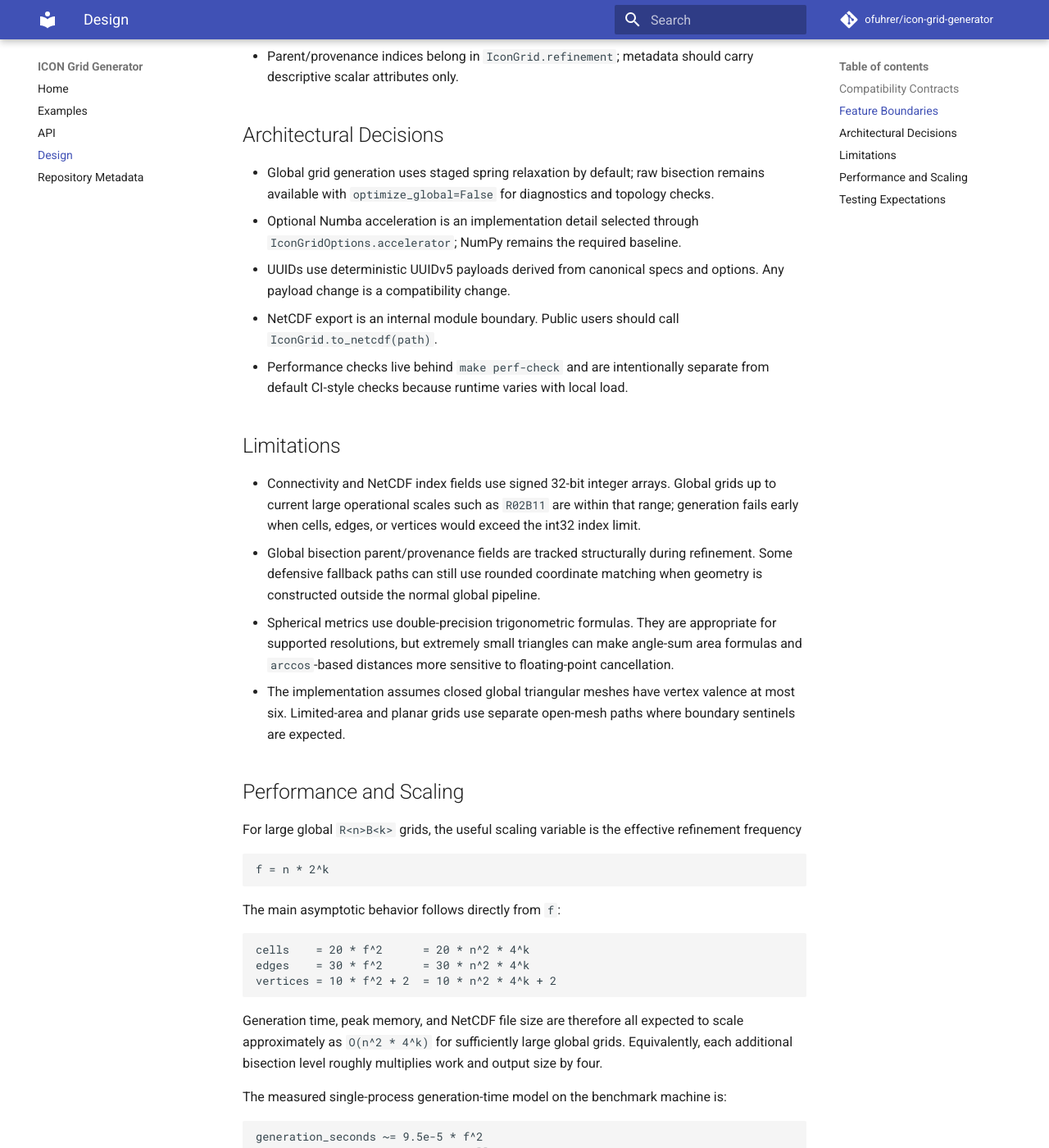
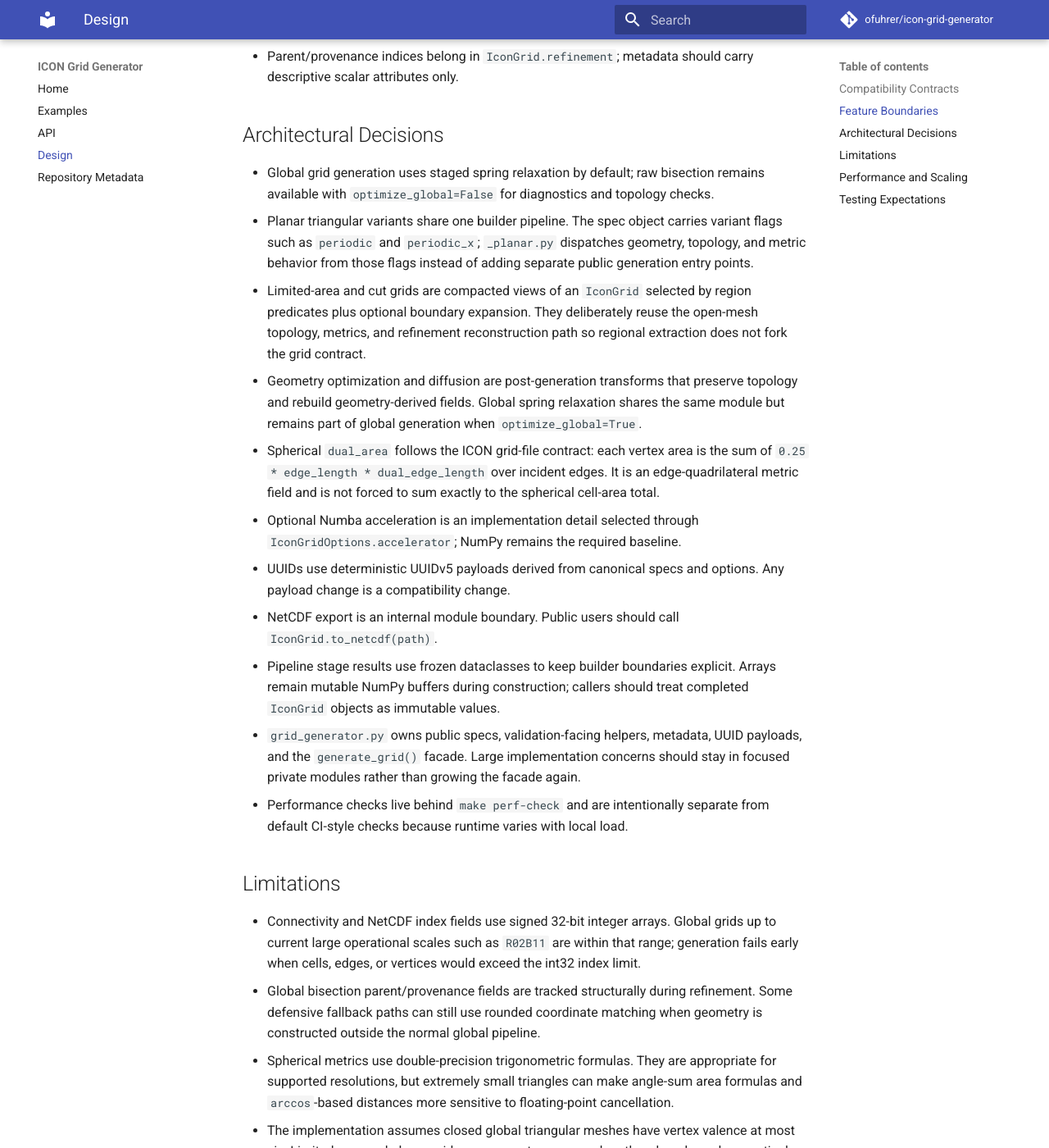
Before and after one commit to ofuhrer/icon-grid-generator, an MkDocs documentation site: the page built from docs/design.md, in a window 1280 px wide and 1400 px high, scrolled down 1048 px. Shown: the whole window at 82% size. Built offline with MkDocs 1.6.1 and Material for MkDocs 9.7.7, drawn with Linux system fonts in a browser that asks for light colours; comment, search, counter and statistics services are not loaded; some of the changed text lies outside the part shown.

Commit message:
Align spherical dual area metric contract
Signed-off-by: Oliver Fuhrer <oli@ginko.ch>

```diff
--- a/docs/design.md
+++ b/docs/design.md
@@ -44,12 +44,35 @@ deterministic pipeline:
 - Global grid generation uses staged spring relaxation by default; raw
   bisection remains available with `optimize_global=False` for diagnostics and
   topology checks.
+- Planar triangular variants share one builder pipeline. The spec object
+  carries variant flags such as `periodic` and `periodic_x`; `_planar.py`
+  dispatches geometry, topology, and metric behavior from those flags instead
+  of adding separate public generation entry points.
+- Limited-area and cut grids are compacted views of an `IconGrid` selected by
+  region predicates plus optional boundary expansion. They deliberately reuse
+  the open-mesh topology, metrics, and refinement reconstruction path so
+  regional extraction does not fork the grid contract.
+- Geometry optimization and diffusion are post-generation transforms that
+  preserve topology and rebuild geometry-derived fields. Global spring
+  relaxation shares the same module but remains part of global generation when
+  `optimize_global=True`.
+- Spherical `dual_area` follows the ICON grid-file contract: each vertex area
+  is the sum of `0.25 * edge_length * dual_edge_length` over incident edges.
+  It is an edge-quadrilateral metric field and is not forced to sum exactly to
+  the spherical cell-area total.
 - Optional Numba acceleration is an implementation detail selected through
   `IconGridOptions.accelerator`; NumPy remains the required baseline.
 - UUIDs use deterministic UUIDv5 payloads derived from canonical specs and
   options. Any payload change is a compatibility change.
 - NetCDF export is an internal module boundary. Public users should call
   `IconGrid.to_netcdf(path)`.
+- Pipeline stage results use frozen dataclasses to keep builder boundaries
+  explicit. Arrays remain mutable NumPy buffers during construction; callers
+  should treat completed `IconGrid` objects as immutable values.
+- `grid_generator.py` owns public specs, validation-facing helpers, metadata,
+  UUID payloads, and the `generate_grid()` facade. Large implementation
+  concerns should stay in focused private modules rather than growing the
+  facade again.
 - Performance checks live behind `make perf-check` and are intentionally
   separate from default CI-style checks because runtime varies with local load.
 
@@ -140,3 +163,7 @@ NetCDF output should include tests for the relevant contract:
 
 Use the smallest grid that proves the behavior. Larger grids are useful only for
 representative sanity checks.
+
+Private helper tests may exercise defensive branches for coverage when the
+branch protects a public contract. These tests are regression guards, not
+scientific validation or additional public API.
```
Also changed, not shown: 2 other files.
